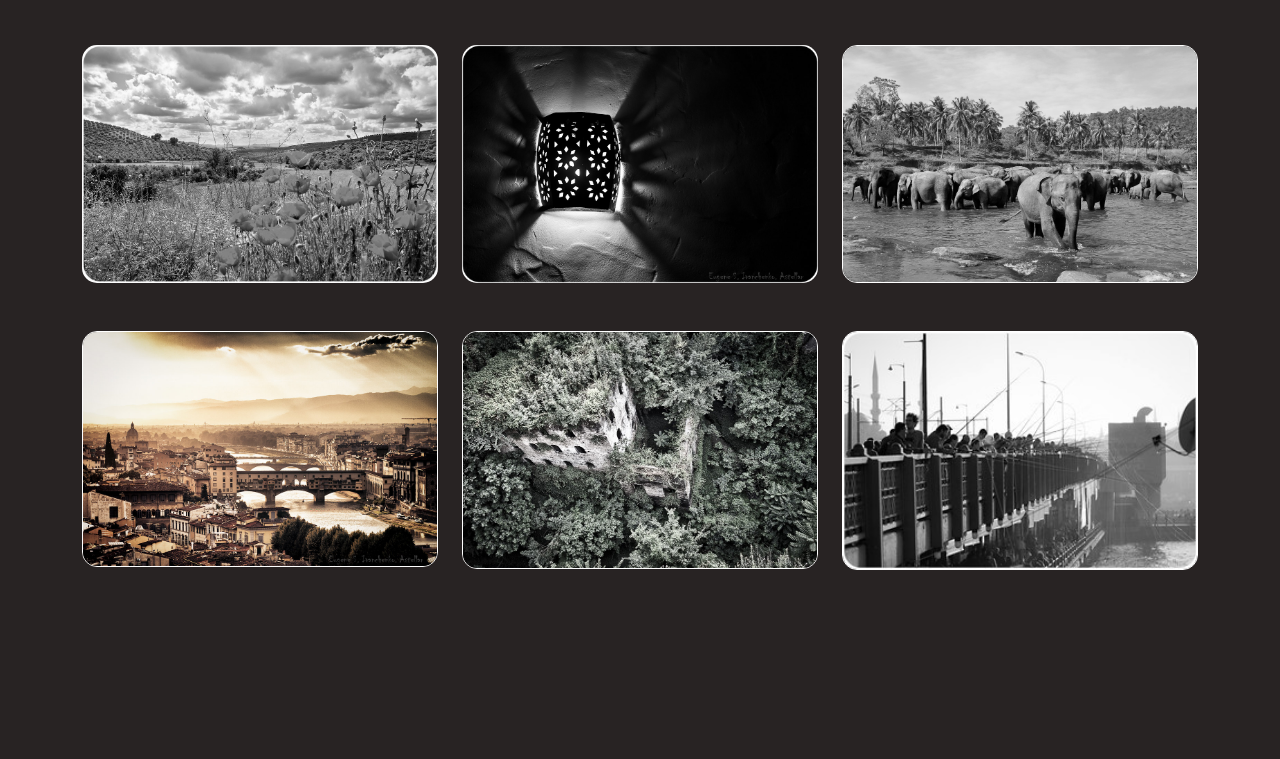
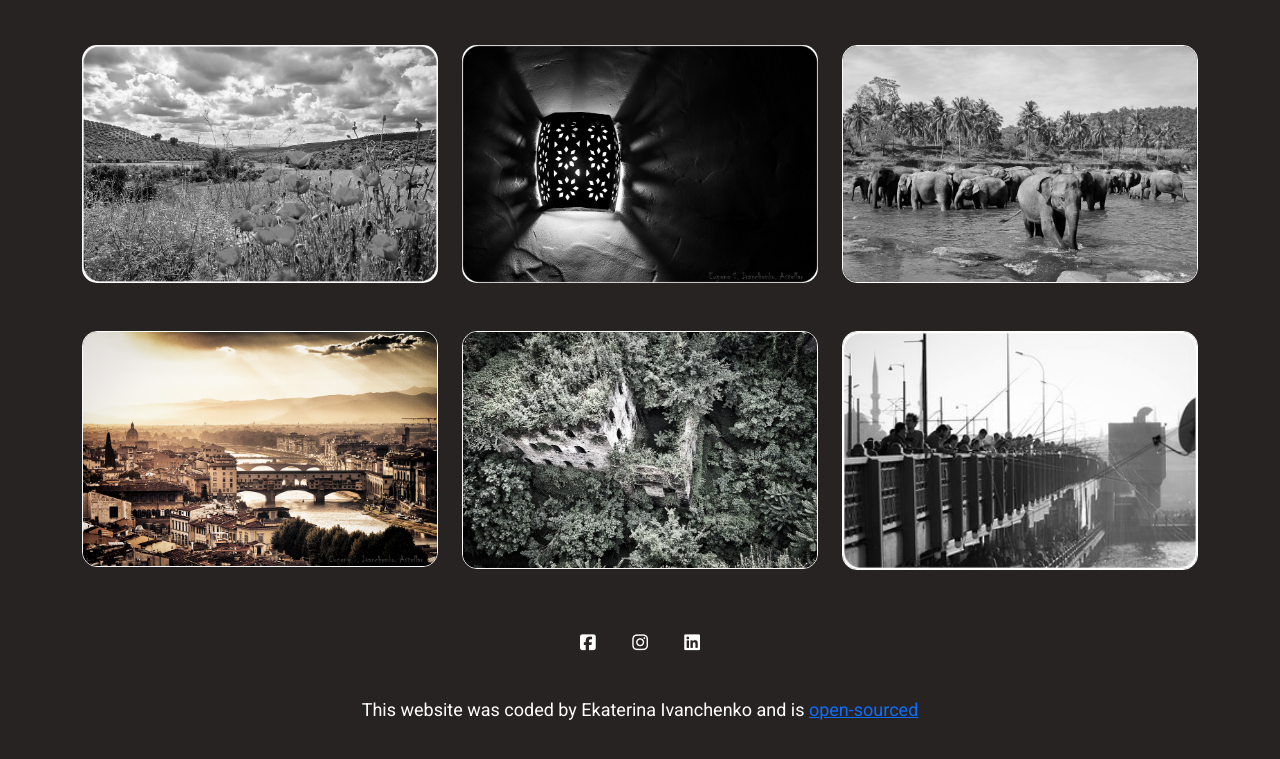
Before and after one commit to Ivanceka/Photo-portfolio, a plain HTML site: page index.html in a window 1280 px wide. Shown: the part 1189-1948 px from the top of the page. Before the commit the page ends 1759 px from the top, so only its background shows below. Drawn offline with nearby package versions, Linux system fonts and the light colour scheme.

Commit message:
Added footer

```diff
--- a/index.html
+++ b/index.html
@@ -35,7 +35,7 @@
   <body>
     <nav class="navbar fixed-top navbar-expand-lg navbar-dark bg-dark">
       <div class="container">
-        <a class="navbar-brand" href="#">EIva</a>
+        <a class="navbar-brand" href="/">EIva</a>
         <button
           class="navbar-toggler"
           type="button"
@@ -59,9 +59,7 @@
               <a class="nav-link" href="#">Gallery</a>
             </li>
             <li class="nav-item">
-              <a class="nav-link d-flex justify-content-end" href="#"
-                >Contact</a
-              >
+              <a class="nav-link" href="#">Contact</a>
             </li>
           </ul>
         </div>
@@ -138,6 +136,29 @@
           />
         </div>
       </div>
+      <footer>
+        <div class="socialLink text-center mt-5">
+          <a href="https://www.facebook.com/" target="_blank" title="Facebook">
+            <i class="fab fa-facebook-square m-3"></i>
+          </a>
+          <a
+            href="https://www.instsgram.com/"
+            target="_blank"
+            title="Instagram"
+          >
+            <i class="fab fa-instagram m-3"></i>
+          </a>
+          <a href="https://www.linkedin.com/" target="_blank" title="Linkedin">
+            <i class="fab fa-linkedin m-3"></i>
+          </a>
+        </div>
+        <p class="text-center mb-5 mt-4">
+          This website was coded by Ekaterina Ivanchenko and is
+          <a href="https://github.com/Ivanceka/Photo-portfolio" target="_blank"
+            >open-sourced</a
+          >
+        </p>
+      </footer>
     </div>
   </body>
 </html>
--- a/styles/style.css
+++ b/styles/style.css
@@ -48,6 +48,13 @@ img {
 .photoExample {
   background-image: none;
 }
+footer .socialLink a {
+  font-size: 18px;
+  text-decoration: none;
+  transition: all 100ms ease-in-out;
+  color: white;
+}
+
 @media (max-width: 768px) {
   h1 {
     font-size: 40px;
@@ -55,6 +62,9 @@ img {
   p {
     font-size: 30px;
     line-height: 1.5;
+  }
+  footer p {
+    font-size: 16px;
   }
   .container-wraper {
     background-image: none;
```
